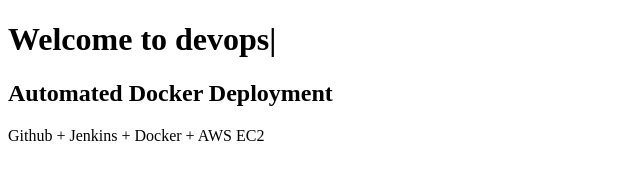
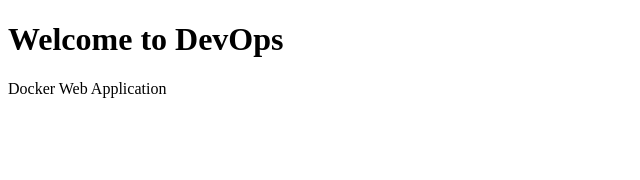
Before and after one commit to vishwavishwavv90256/docker-webapp-latest, a plain HTML site: page index.html in a window 1280 px wide. Shown: the whole page, without its empty margins (0-640 px from the left). Drawn offline with Linux system fonts and the light colour scheme.

Commit message:
Update index.html

```diff
--- a/index.html
+++ b/index.html
@@ -1,11 +1,10 @@
 <!DOCTYPE html>
 <html>
 <head>
-  <title>Devops Application</title>
+    <title>DevOps Web Application</title>
 </head>
 <body>
-  <h1>Welcome to devops|</h1>
-  <h2>Automated Docker Deployment</h2>
-  <p>Github + Jenkins + Docker + AWS EC2</p>
+    <h1>Welcome to DevOps</h1>
+    <p>Docker Web Application</p>
 </body>
 </html>
```
